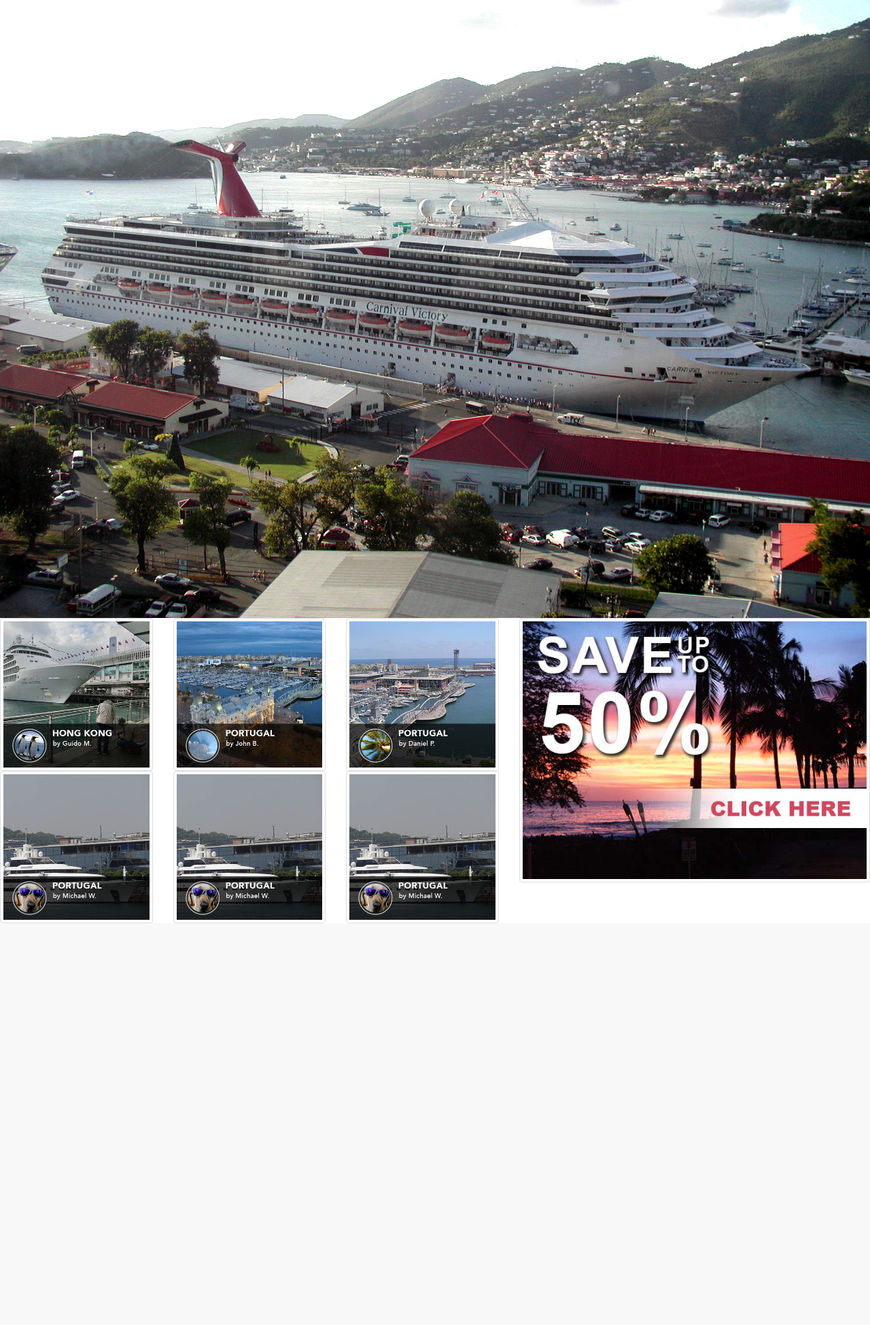
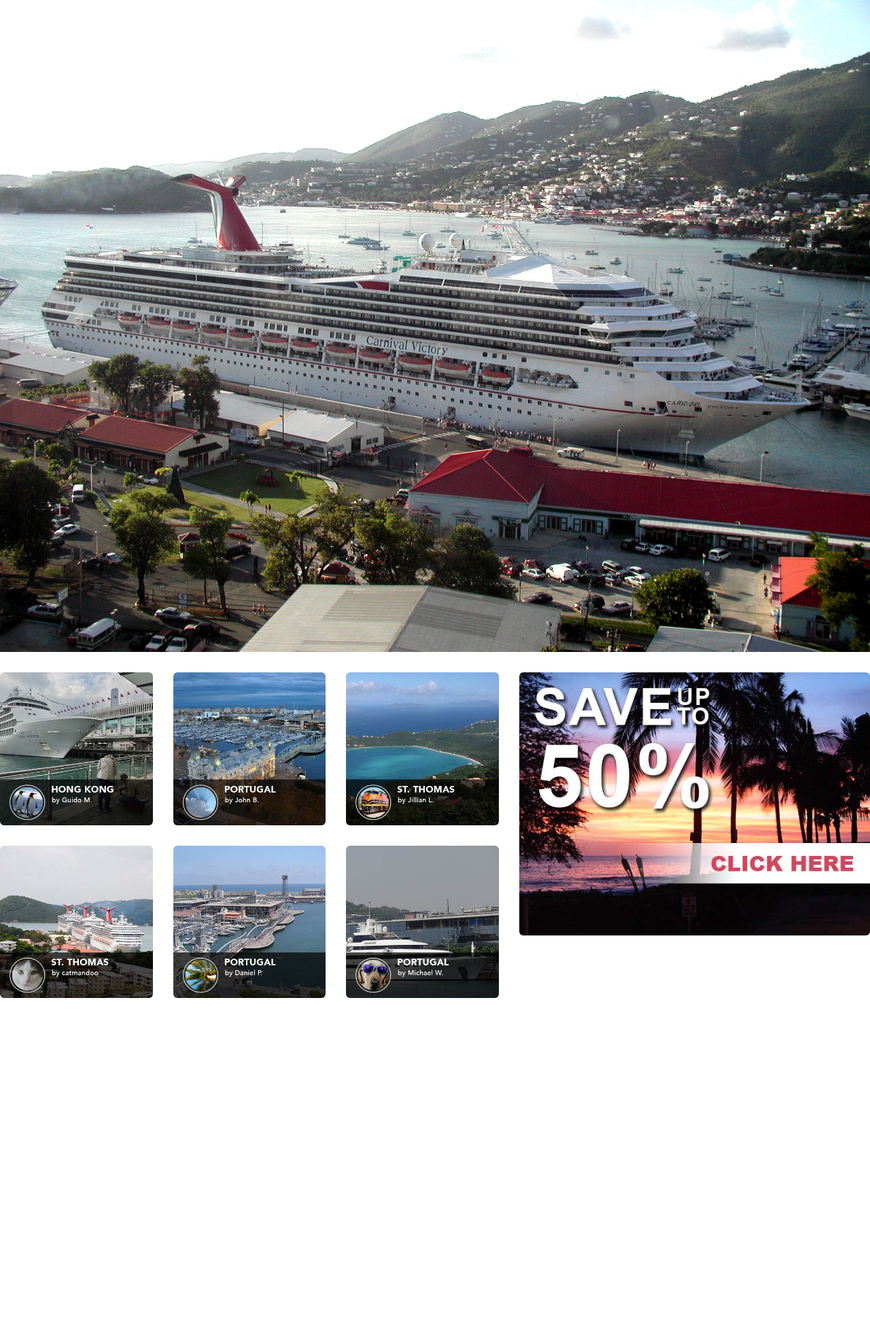
Before and after one commit to X10project/ports_illustrated_heroku, a Flask app: page / in a window 1280 px wide. Shown: the part 51-2000 px from the top of the page at 68% size. Before the commit the page ends 1409 px from the top, so only its background shows below. Run offline with Flask 2, Linux system fonts and the light colour scheme; some libraries are stand-ins or nearby versions.

Commit message:
updates title, formatting,  and layout

```diff
--- a/static/css/styles.css
+++ b/static/css/styles.css
@@ -1,4 +1,8 @@
 body {
     min-height: 2000px;
-    padding-top: 70px;
+    padding-top: 50px;
 }
+img[alt~="supporting"] {
+	margin: 0 auto;
+	margin-top: 30px;
+}
--- a/templates/base.html
+++ b/templates/base.html
@@ -9,16 +9,12 @@
         <meta name="author" content="">
         <link rel="icon" href="../../favicon.ico">
 
-        <title>Fixed Top Navbar Example for Bootstrap</title>
+        <title>Ports Site Demo | X10</title>
 
         <link rel="stylesheet" href="https://maxcdn.bootstrapcdn.com/bootstrap/3.3.5/css/bootstrap.min.css" integrity="sha512-dTfge/zgoMYpP7QbHy4gWMEGsbsdZeCXz7irItjcC3sPUFtf0kuFbDz/ixG7ArTxmDjLXDmezHubeNikyKGVyQ==" crossorigin="anonymous">
 
         <!-- Custom styles for this template -->
-        <link href="navbar-fixed-top.css" rel="stylesheet">
-
-        <!-- Just for debugging purposes. Don't actually copy these 2 lines! -->
-        <!--[if lt IE 9]><script src="../../assets/js/ie8-responsive-file-warning.js"></script><![endif]-->
-        <script src="../../assets/js/ie-emulation-modes-warning.js"></script>
+        <link rel="stylesheet" type="text/css" href="../static/css/styles.css">
 
         <!-- HTML5 shim and Respond.js for IE8 support of HTML5 elements and media queries -->
         <!--[if lt IE 9]>
@@ -55,7 +51,7 @@
     </nav><!-- end nav -->
 
     <!-- hero image -->
-    <img src="../static/images/port1.jpg" class="img-responsive" alt="Responsive image">
+    <img src="../static/images/port1.jpg" class="img-responsive" alt="hero image">
 
 
     <div class="row">
@@ -66,46 +62,32 @@
             <div class="row"><!-- row 2-->
 
                 <div class="col-xs-12 col-md-4">
-                    <div>
-                        <img src="../static/images/hong_kong-01.jpg" alt="" class="img-thumbnail">
-                    </div>
+                    <img src="../static/images/hong_kong-01.jpg" alt="supporting image 1" class="img-responsive img-rounded">
                 </div>
                 <div class="col-xs-12 col-md-4">
-                    <div>
-                        <img src="../static/images/portugal-01.jpg" alt="..." class="img-thumbnail">
-                    </div>
+                    <img src="../static/images/portugal-01.jpg" alt="supporting image 2" class="img-responsive img-rounded">
                 </div>
                 <div class="col-xs-12 col-md-4">
-                    <div>
-                        <img src="../static/images/portugal-02.jpg" alt="..." class="img-thumbnail">
-                    </div>
+                    <img src="../static/images/st_thomas-03.jpg" alt="supporting image 3" class="img-responsive img-rounded">
                 </div>
             </div>
 
             <div class="row"><!-- row 2 -->
                 <div class="col-xs-12 col-md-4">
-                    <div>
-                        <img src="../static/images/portugal-03.jpg" alt="..." class="img-thumbnail">
-                    </div>
+                    <img src="../static/images/st_thomas-01.jpg" alt="supporting image 4" class="img-responsive img-rounded">
                 </div>
                 <div class="col-xs-12 col-md-4">
-                    <div>
-                        <img src="../static/images/portugal-03.jpg" alt="..." class="img-thumbnail">
-                    </div>
+                    <img src="../static/images/portugal-02.jpg" alt="supporting image 5" class="img-responsive img-rounded">
                 </div>
                 <div class="col-xs-12 col-md-4">
-                    <div>
-                        <img src="../static/images/portugal-03.jpg" alt="..." class="img-thumbnail">
-                    </div>
+                    <img src="../static/images/portugal-03.jpg" alt="supporting image 6" class="img-responsive img-rounded">
                 </div>
             </div>
         </div><!-- end supporting images -->
 
         <!-- advert -->
         <div class="col-xs-12 col-md-5">
-            <div>
-                <img src="../static/images/hawaii_sunset.jpg" alt="..." class="img-thumbnail">
-            </div>
+                <img src="../static/images/hawaii_sunset.jpg" alt="supporting image advert" class="img-responsive img-rounded">
         </div><!-- end advert -->
 
     </div><!-- end row-->
```
